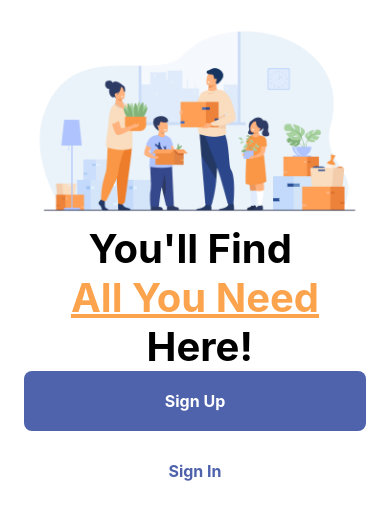
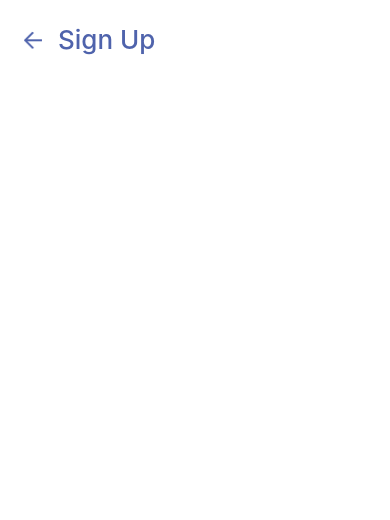
Before and after one commit to ViktorLumiste/MobileAppExample, a React Native app: screen / in a window 390 px wide. Shown: the top 520 px of the page. Built offline with nearby package versions, Linux system fonts and the light colour scheme.

Commit message:
Auth Header Added

```diff
--- a/App.js
+++ b/App.js
@@ -1,11 +1,12 @@
 import React from 'react';
 import { SafeAreaView } from "react-native"
 import Splash from "./src/screens/auth/Splash";
+import SignUp from './src/screens/auth/SignUp';
 
 const App = () => {
   return(
     <SafeAreaView>
-      <Splash />
+      <SignUp />
     </SafeAreaView>
   );
 };
--- /dev/null
+++ b/src/components/AuthHeader/index.js
@@ -0,0 +1,22 @@
+import React from "react";
+import {
+    Pressable,
+    Image,
+    Text,
+    View
+} from "react-native"
+
+import { styles } from "./styles"
+
+const AuthHeader = ({title, onBackPress}) => {
+    return(
+        <View style={styles.container}>
+            <Pressable hitSlop={20} onPress={onBackPress}>
+            <Image style={styles.image} source={require("../../assets/auth_back.png")} />
+            </Pressable>
+            <Text style={styles.title}>{title}</Text>
+        </View>
+    )
+}
+
+export default AuthHeader
--- /dev/null
+++ b/src/components/AuthHeader/styles.js
@@ -0,0 +1,20 @@
+import { StyleSheet } from "react-native";
+
+import {colors} from "../../utils/colors"
+
+export const styles = StyleSheet.create({
+    container: {
+        flexDirection: 'row',
+        alignItems: 'center'
+    },
+    image: {
+        width:18,
+        height:18
+    },
+    title:{
+        color: colors.blue,
+        fontSize: 26,
+        fontWeight: '500',
+        paddingHorizontal: 16
+    }
+})
--- /dev/null
+++ b/src/screens/auth/SignUp/index.js
@@ -0,0 +1,13 @@
+import React from "react";
+import { View } from "react-native"
+import AuthHeader from "../../../components/AuthHeader";
+import { styles } from "./styles"
+
+const SignUp = () => {
+    return(
+        <View style={styles.container}>
+            <AuthHeader title="Sign Up"/>
+        </View>
+    )
+}
+export default SignUp
--- /dev/null
+++ b/src/screens/auth/SignUp/styles.js
@@ -0,0 +1,9 @@
+import { StyleSheet } from "react-native";
+
+import {colors} from "../../../utils/colors"
+
+export const styles = StyleSheet.create({
+    container:{
+        padding:24
+    }
+})
```
Also changed, not shown: src/assets/auth_back.png (added), 1 other file (tests, documents, lock files or other folders).
